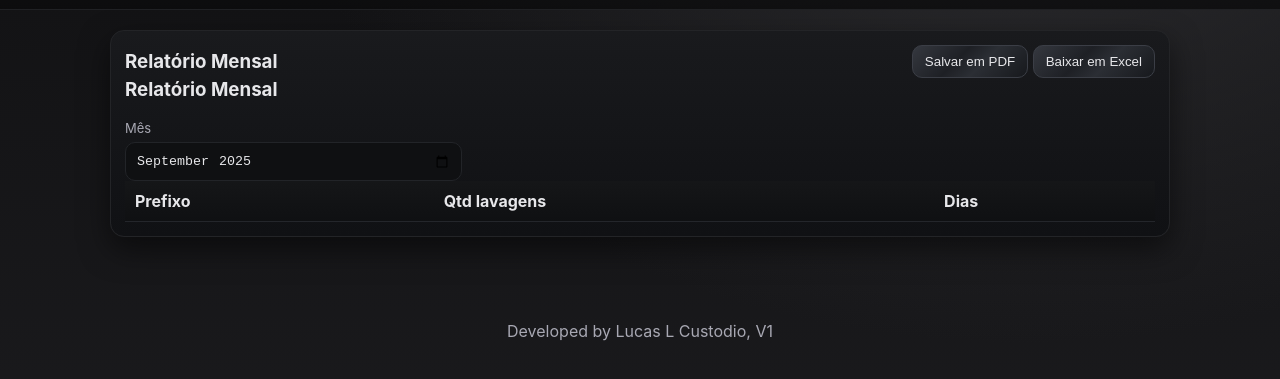
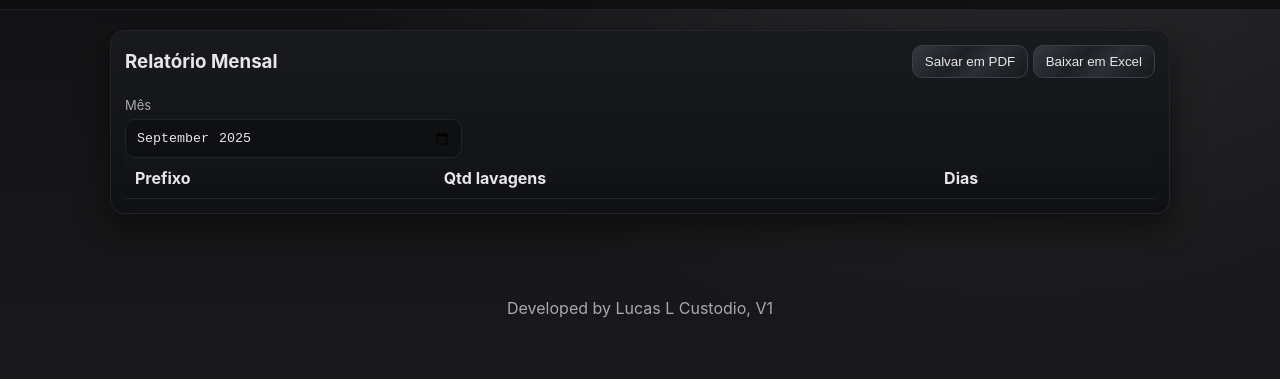
Before and after one commit to lucasrecebedoria/testelavarapido3, a plain HTML site: page monthly.html in a window 1280 px wide. Shown: the part 57-436 px from the top of the page. Drawn offline with nearby package versions, Linux system fonts and the light colour scheme; no server answers.

Commit message:
Add files via upload

```diff
--- a/monthly.html
+++ b/monthly.html
@@ -26,7 +26,7 @@
           <button id="btnMonthlyExcel" class="metal">Baixar em Excel</button>
         </div>
       </div>
-      <h3 style="margin-top:0">Relatório Mensal</h3>
+      <h3 style="margin-top:0"></h3>
       <div class="row">
         <div class="col-4">
           <div class="label">Mês</div>
```
